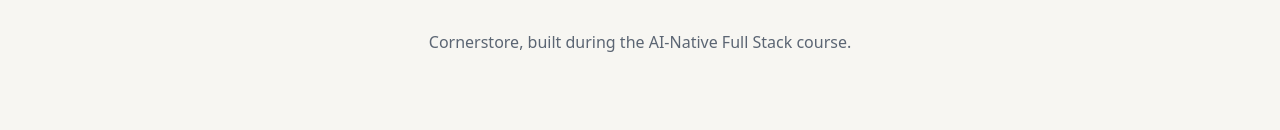
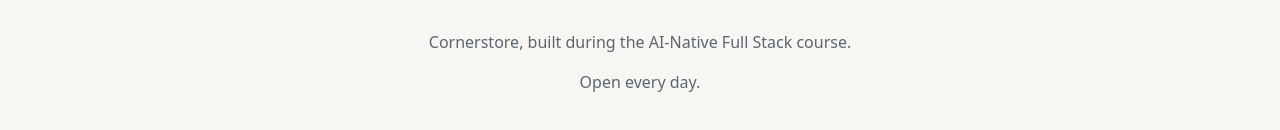
Before and after one commit to pyaredhiman88/cornerstore-setup, a plain HTML site: page index.html in a window 1280 px wide. Shown: the part 1642-1772 px from the top of the page. Before the commit the page ends 1744 px from the top, so only its background shows below. Drawn offline with Linux system fonts and the light colour scheme.

Commit message:
Add opening hours to footer

```diff
--- a/index.html
+++ b/index.html
@@ -54,6 +54,7 @@
     </main>
     <footer>
         <p>Cornerstore, built during the AI-Native Full Stack course.</p>
+        <p>Open every day.</p>
     </footer>
     <script type="module" src="js/shop.js"></script>
 </body>
```
